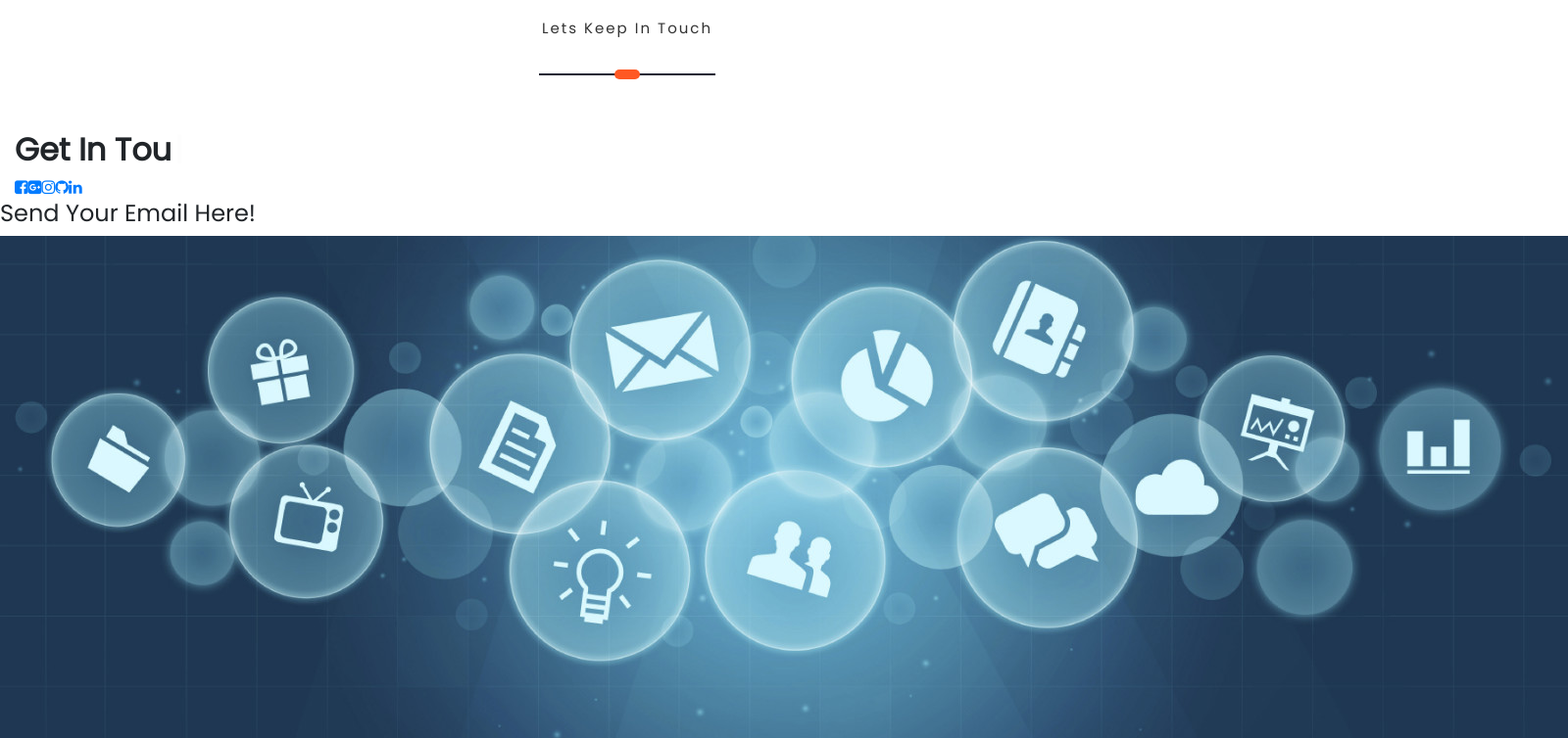
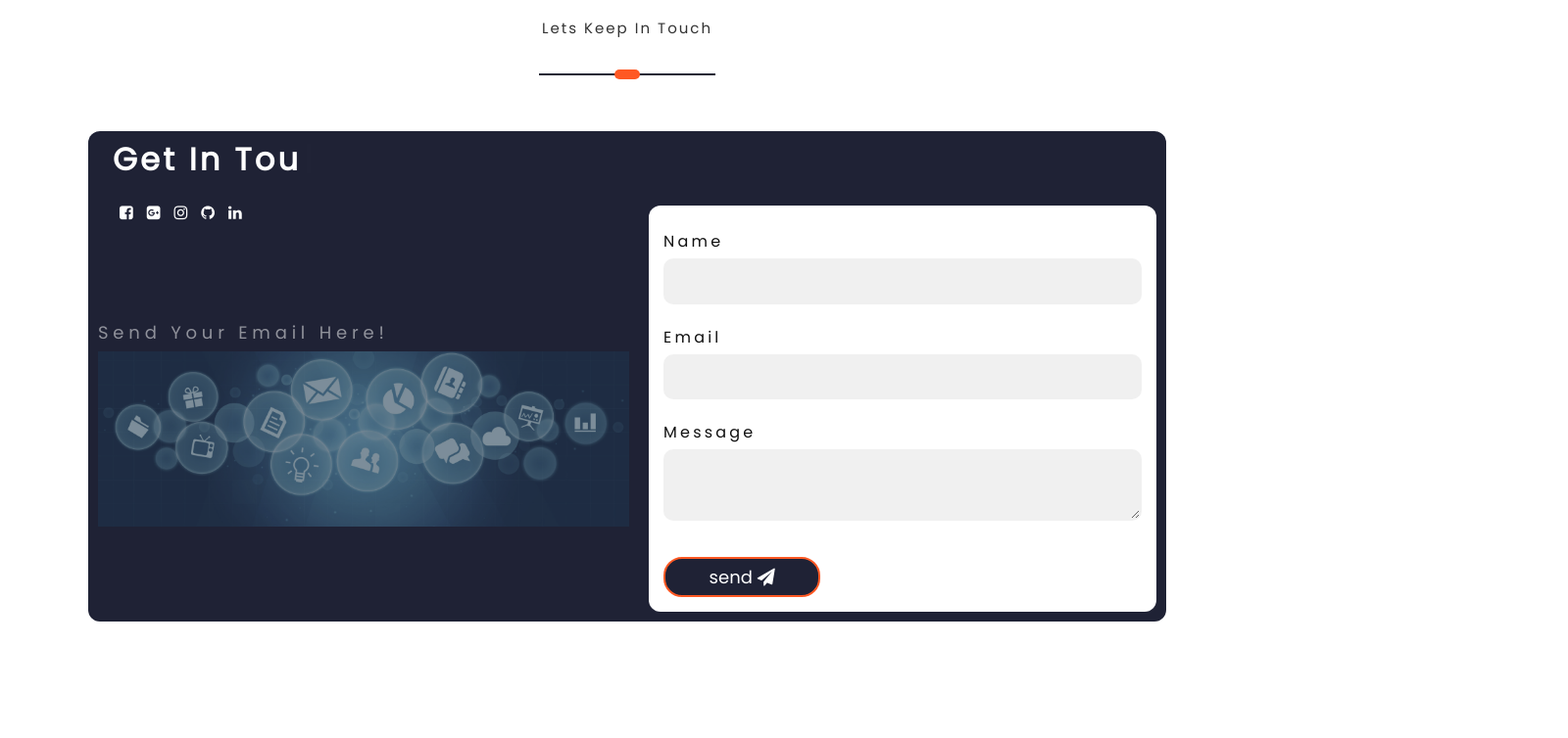
Before and after one commit to DuongVanSua/personal-website, a React (Create React App) app: page / in a window 1280 px wide. Shown: the part 3422-4176 px from the top of the page at 98% size, 1600 px wide, since content can reach past the window. Built offline with nearby package versions, Linux system fonts and the light colour scheme; a web font is replaced by a local one.

Commit message:
add ContactMe.js, ContactMe.css

```diff
--- a/src/PortfolioContainer/ContactMe/ContactMe.css
+++ b/src/PortfolioContainer/ContactMe/ContactMe.css
@@ -0,0 +1,151 @@
+.main-container {
+  min-height: 100vh;
+}
+
+.central-form {
+  max-width: 1100px;
+  padding: 10px;
+  display: flex;
+  border-radius: 12px;
+  margin: 0 auto;
+  flex-direction: column;
+  justify-content: center;
+  background-color: #1f2235;
+}
+
+.central-form h2 {
+  color: white;
+  letter-spacing: 0.2rem;
+  margin-bottom: 20px;
+}
+
+.back-form {
+  max-width: 380px;
+  margin: 0 auto;
+}
+
+.back-form .img-back {
+  width: 100%;
+  margin-bottom: 20px;
+}
+
+.img-back h4 {
+  color: white;
+  letter-spacing: 0.3rem;
+  font-weight: 400;
+  font-size: 18px;
+  opacity: 0.5;
+}
+
+.back-form .img-back img {
+  width: 100%;
+  opacity: 0.5;
+}
+
+.central-form form {
+  width: auto;
+  display: flex;
+  color: #111;
+  padding: 15px;
+  justify-content: center;
+  flex-direction: column;
+  margin-top: -52px;
+  background-color: white;
+  border-radius: 12px;
+}
+
+form p {
+  text-align: center;
+  margin-bottom: 10px;
+  color: var(--dark-orange);
+  letter-spacing: 0.4rem;
+  font-family: "Poppins Bold";
+}
+
+form label {
+  margin-bottom: 5px;
+  color: #111;
+  letter-spacing: 0.2rem;
+}
+
+form input,
+textarea {
+  width: 100%;
+  border: 2px solid rgba(0, 0, 0, 0);
+  outline: none;
+  background-color: rgba(230, 230, 230, 0.6);
+  padding: 0.5rem 1rem;
+  font-size: 1.1rem;
+  margin-bottom: 22px;
+  border-radius: 10px;
+  transition: 0.3s;
+}
+
+textarea:focus {
+  border: 2px solid rgba(30, 85, 250, 0.47);
+  background-color: white;
+}
+
+input:focus {
+  border: 2px solid rgba(30, 85, 250, 0.47);
+  background-color: white;
+}
+
+form button {
+  margin-top: 15px;
+  padding: 5px;
+  outline: none;
+  width: 160px;
+  border: 2px solid var(--dark-orange);
+  font-size: 18px;
+  border-radius: 19px;
+  background-color: #1f2235;
+  color: white;
+  align-items: center;
+  justify-content: center;
+}
+
+form button:hover {
+  background-color: #1f2235;
+  transition: all ease 1s;
+  border: 2px solid #1f2235;
+}
+
+.img-back {
+  flex: 1;
+  align-self: center;
+  margin-right: 20px;
+}
+
+form {
+    flex: 0.9;
+}
+
+.col i{
+    padding: 7px;
+    color: white;
+}
+
+.col i:hover{
+    transform: scale(1.5);
+}
+
+@media screen and (min-width: 940px) {
+  .back-form {
+    max-width: 1100px;
+    margin: auto;
+    display: flex;
+    justify-content: space-between;
+    margin-top: 30px;
+  }
+
+  .img-back {
+    flex: 1;
+    align-self: center;
+    margin-right: 20px;
+  }
+
+  form {
+    flex: 0.9;
+  }
+}
--- a/src/PortfolioContainer/ContactMe/ContactMe.js
+++ b/src/PortfolioContainer/ContactMe/ContactMe.js
@@ -5,6 +5,7 @@ import load1 from "../../../src/images/load2.gif";
 import ScreenHeading from "../../utilities/ScreenHeading/ScreenHeading";
 import ScrollService from "../../utilities/ScrollService";
 import Animations from "../../utilities/Animations";
+import './ContactMe.css'
 
 export default function ContactMe(props) {
   const fadeInScreenHandler = useCallback(
```
